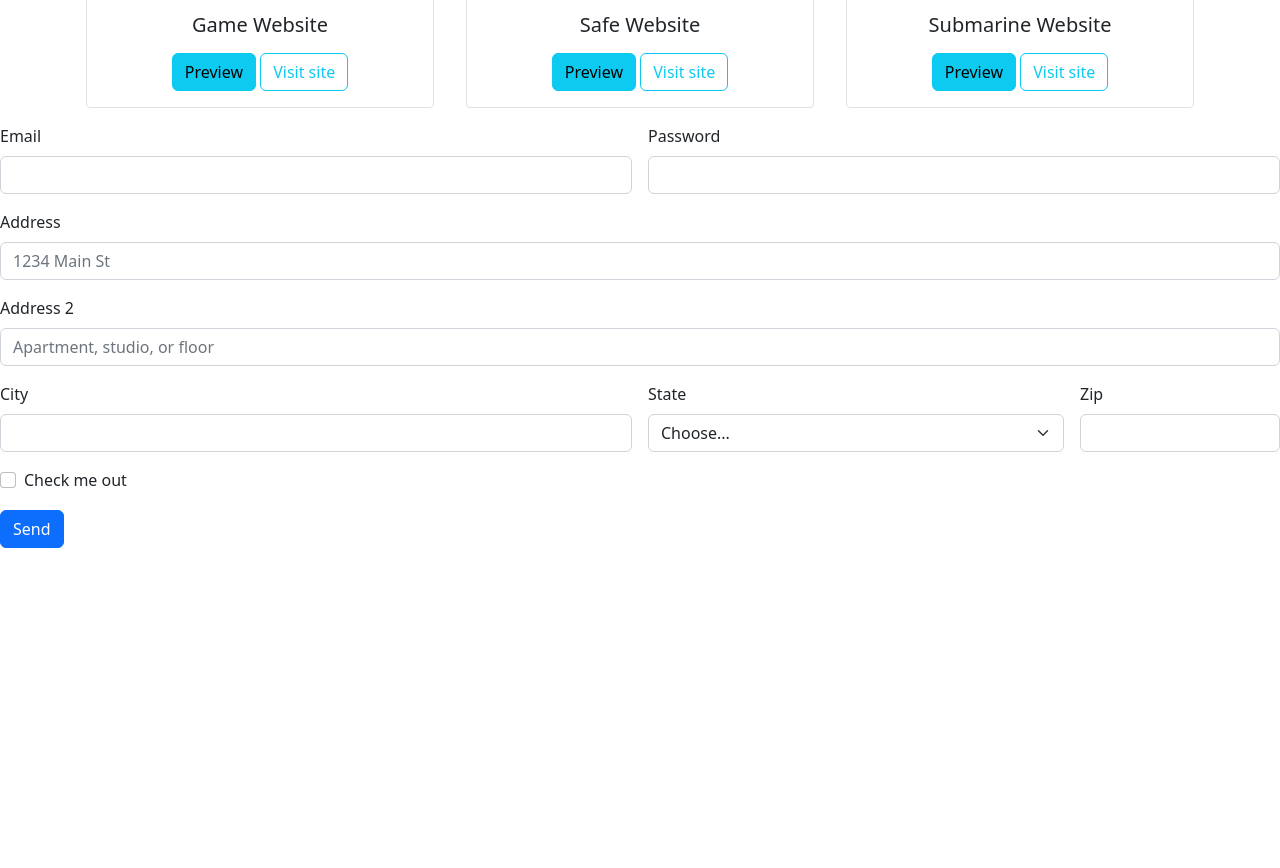
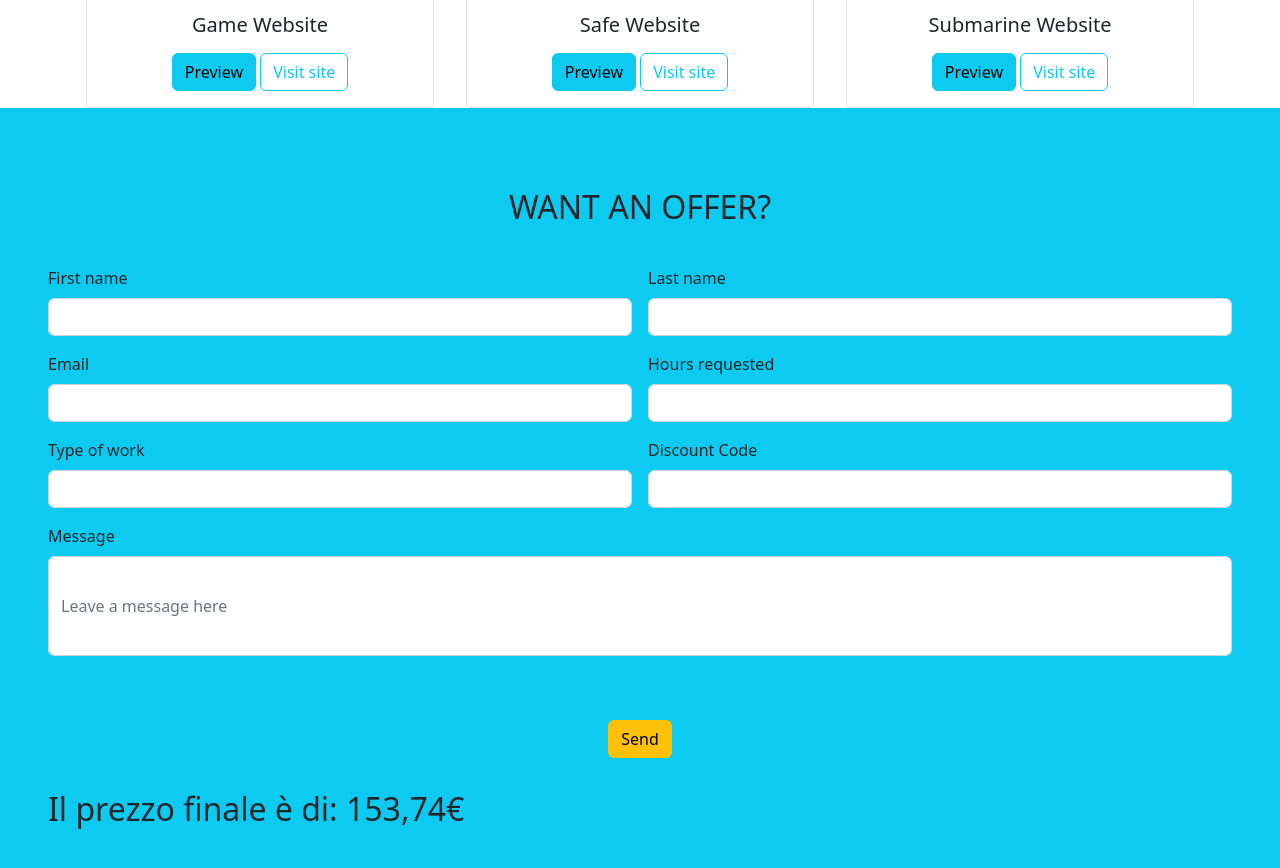
Before and after one commit to fusellifrancesco/bootstrap-html-freelancer, a plain HTML site: page index.html in a window 1280 px wide. Shown: the part 1249-2117 px from the top of the page. Before the commit the page ends 1797 px from the top, so only its background shows below. Drawn offline with nearby package versions, Linux system fonts and the light colour scheme.

Commit message:
completato form

```diff
--- a/index.html
+++ b/index.html
@@ -99,51 +99,46 @@
             </div>
         </div>
 
-        <form class="row g-3">
+        <form class="row g-3 bg-info p-5">
+            <h2 class="p-3 text-center">WANT AN OFFER?</h2>
             <div class="col-md-6">
-                <label for="inputEmail4" class="form-label">Email</label>
-                <input type="email" class="form-control" id="inputEmail4">
+                <label for="inputFirstname" class="form-label">First name</label>
+                <input type="text" class="form-control" id="inputFirstname">
             </div>
             <div class="col-md-6">
-                <label for="inputPassword4" class="form-label">Password</label>
-                <input type="password" class="form-control" id="inputPassword4">
+                <label for="inputLastname" class="form-label">Last name</label>
+                <input type="text" class="form-control" id="inputLastname">
+            </div>
+            <div class="col-md-6">
+                <label for="inputEmail" class="form-label">Email</label>
+                <input type="email" class="form-control" id="inputEmail">
+            </div>
+            <div class="col-md-6">
+                <label for="inputHoursrequested" class="form-label">Hours requested</label>
+                <input type="text" class="form-control" id="inputHoursrequested">
+            </div>
+            <div class="col-md-6">
+                <label for="inputTypeofwork" class="form-label">Type of work</label>
+                <input type="text" class="form-control" id="inputTypeofwork">
+            </div>
+            <div class="col-md-6">
+                <label for="inputCity" class="form-label">Discount Code</label>
+                <input type="text" class="form-control" id="inputCity">
             </div>
             <div class="col-12">
-                <label for="inputAddress" class="form-label">Address</label>
-                <input type="text" class="form-control" id="inputAddress" placeholder="1234 Main St">
+                <label for="inputMessage" class="form-label">Message</label>
+                <input type="text" style="height: 100px;" placeholder="Leave a message here" class="form-control"
+                    id="inputMessage">
             </div>
-            <div class="col-12">
-                <label for="inputAddress2" class="form-label">Address 2</label>
-                <input type="text" class="form-control" id="inputAddress2" placeholder="Apartment, studio, or floor">
+
+            <div class="col p-5 pb-3 text-center">
+                <button type="submit" class="btn btn-warning">Send</button>
             </div>
-            <div class="col-md-6">
-                <label for="inputCity" class="form-label">City</label>
-                <input type="text" class="form-control" id="inputCity">
-            </div>
-            <div class="col-md-4">
-                <label for="inputState" class="form-label">State</label>
-                <select id="inputState" class="form-select">
-                    <option selected>Choose...</option>
-                    <option>...</option>
-                </select>
-            </div>
-            <div class="col-md-2">
-                <label for="inputZip" class="form-label">Zip</label>
-                <input type="text" class="form-control" id="inputZip">
-            </div>
-            <div class="col-12">
-                <div class="form-check">
-                    <input class="form-check-input" type="checkbox" id="gridCheck">
-                    <label class="form-check-label" for="gridCheck">
-                        Check me out
-                    </label>
-                </div>
-            </div>
-            <div class="col-12">
-                <button type="submit" class="btn btn-primary">Send</button>
-            </div>
+            <h2>Il prezzo finale è di: 153,74€</h2>
         </form>
     </main>
+
+
 
     <footer>
 
```
